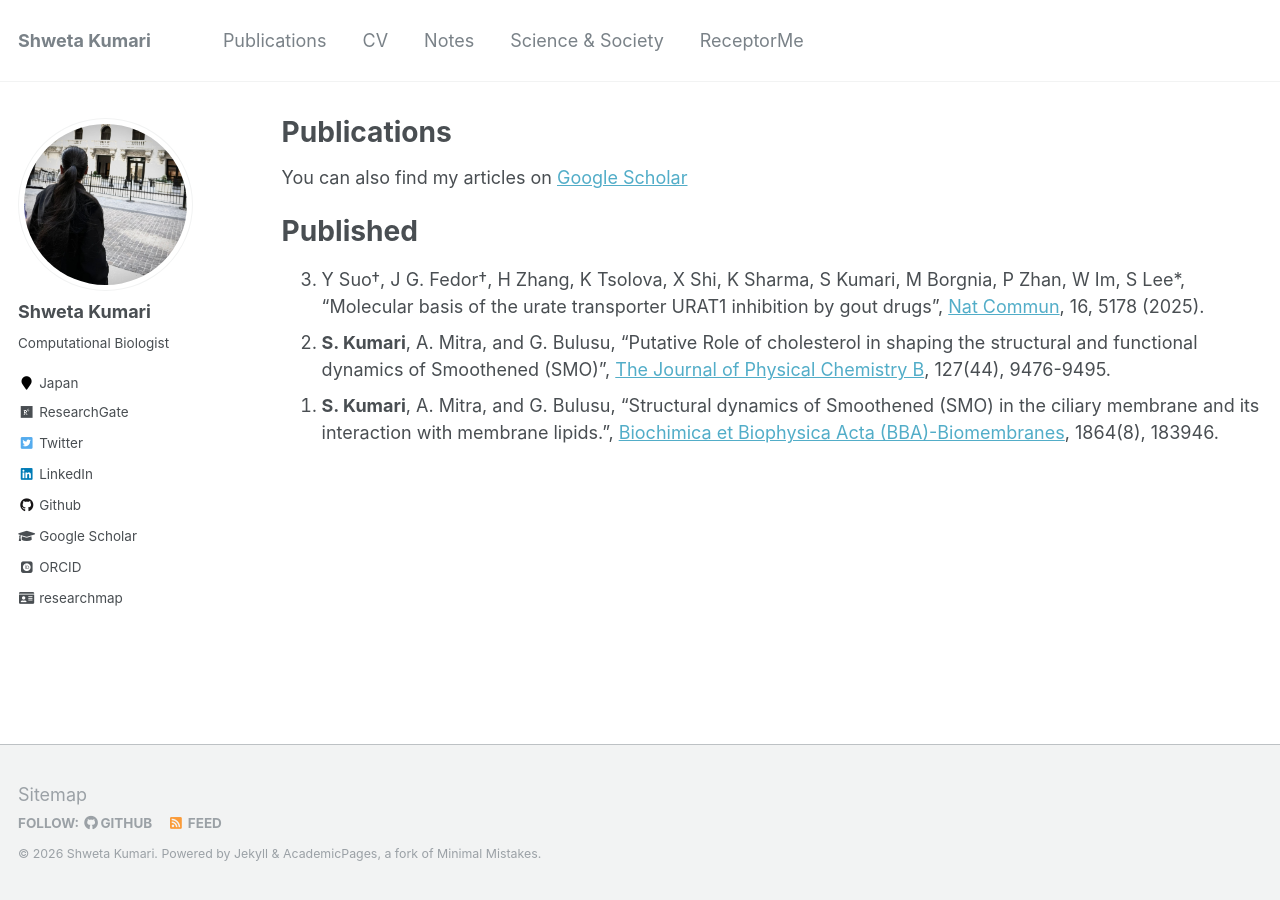
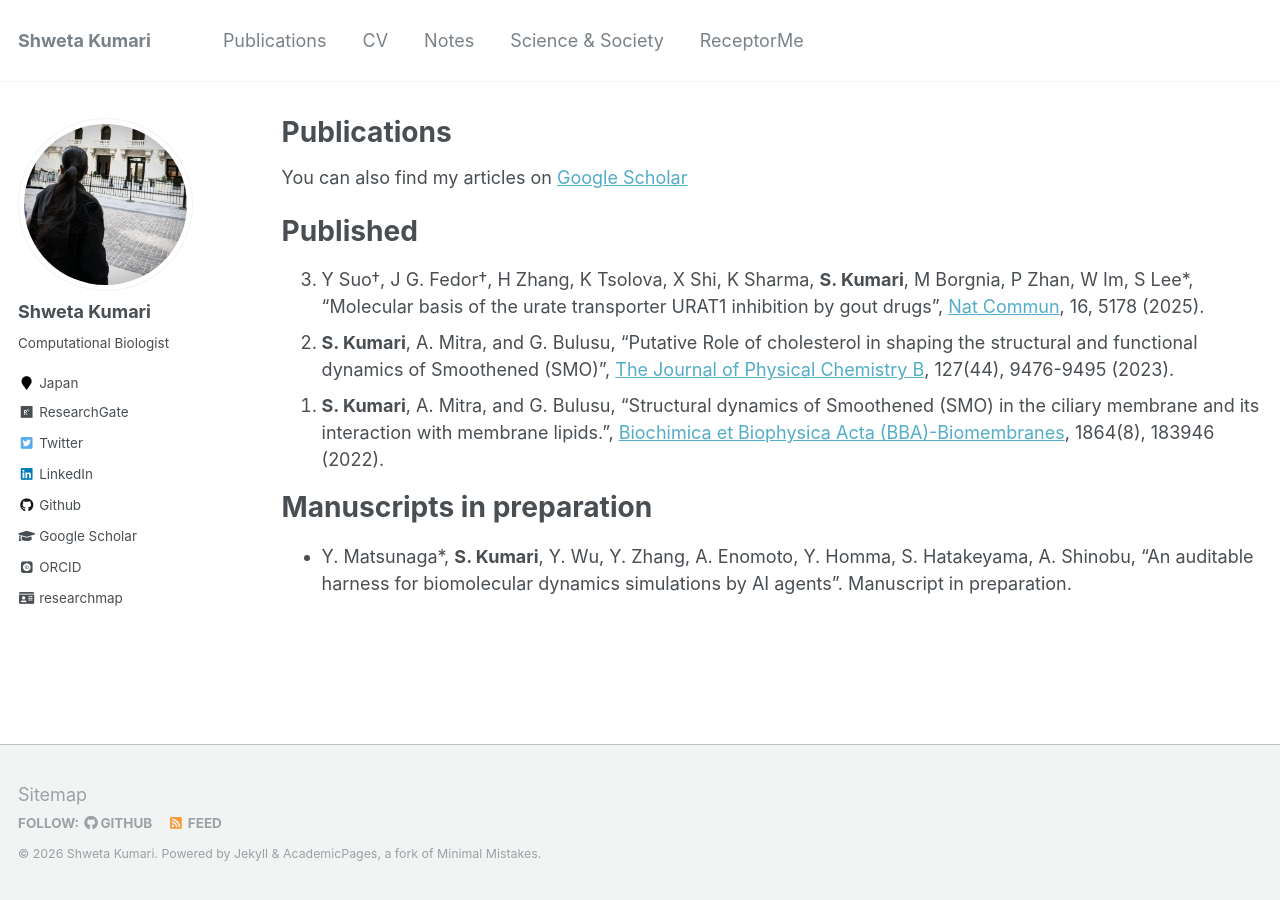
Before and after one commit to shweta-Moni/shweta-Moni.github.io, a Jekyll site: the page built from _pages/publications.md, in a window 1280 px wide. Built offline with Jekyll 4.4.1, drawn with Linux system fonts in a browser that asks for light colours; some web fonts are replaced.

Commit message:
Revise publications and add manuscript in preparation
Updated publication entries with formatting changes and added a new manuscript in preparation.

```diff
--- a/_pages/publications.md
+++ b/_pages/publications.md
@@ -10,8 +10,12 @@ You can also find my articles on [Google Scholar](https://scholar.google.com/cit
 
 Published
 ========
-3. Y Suo†, J G. Fedor†, H Zhang, K Tsolova, X Shi, K Sharma, S Kumari, M Borgnia, P Zhan, W Im, S Lee*, "Molecular basis of the urate transporter URAT1 inhibition by gout drugs", [Nat Commun](https://doi.org/10.1038/s41467-025-60480-3){:target="_blank"}, 16, 5178 (2025).
+3. Y Suo†, J G. Fedor†, H Zhang, K Tsolova, X Shi, K Sharma, **S. Kumari**, M Borgnia, P Zhan, W Im, S Lee*, "Molecular basis of the urate transporter URAT1 inhibition by gout drugs", [Nat Commun](https://doi.org/10.1038/s41467-025-60480-3){:target="_blank"}, 16, 5178 (2025).
 2. **S. Kumari**, A. Mitra, and G. Bulusu, “Putative Role of cholesterol in shaping the structural and functional dynamics
-of Smoothened (SMO)”, [The Journal of Physical Chemistry B](https://doi.org/10.1021/acs.jpcb.3c02255){:target="_blank"}, 127(44), 9476-9495.
-1. **S. Kumari**, A. Mitra, and G. Bulusu, “Structural dynamics of Smoothened (SMO) in the ciliary membrane and its interaction with membrane lipids.”, [Biochimica et Biophysica Acta (BBA)-Biomembranes](https://doi.org/10.1016/j.bbamem.2022.183946){:target="_blank"}, 1864(8), 183946.
+of Smoothened (SMO)”, [The Journal of Physical Chemistry B](https://doi.org/10.1021/acs.jpcb.3c02255){:target="_blank"}, 127(44), 9476-9495 (2023).
+1. **S. Kumari**, A. Mitra, and G. Bulusu, “Structural dynamics of Smoothened (SMO) in the ciliary membrane and its interaction with membrane lipids.”, [Biochimica et Biophysica Acta (BBA)-Biomembranes](https://doi.org/10.1016/j.bbamem.2022.183946){:target="_blank"}, 1864(8), 183946 (2022).
 {: reversed="reversed"}
+
+Manuscripts in preparation
+========
+* Y. Matsunaga\*, **S. Kumari**, Y. Wu, Y. Zhang, A. Enomoto, Y. Homma, S. Hatakeyama, A. Shinobu, "An auditable harness for biomolecular dynamics simulations by AI agents". Manuscript in preparation.
```
